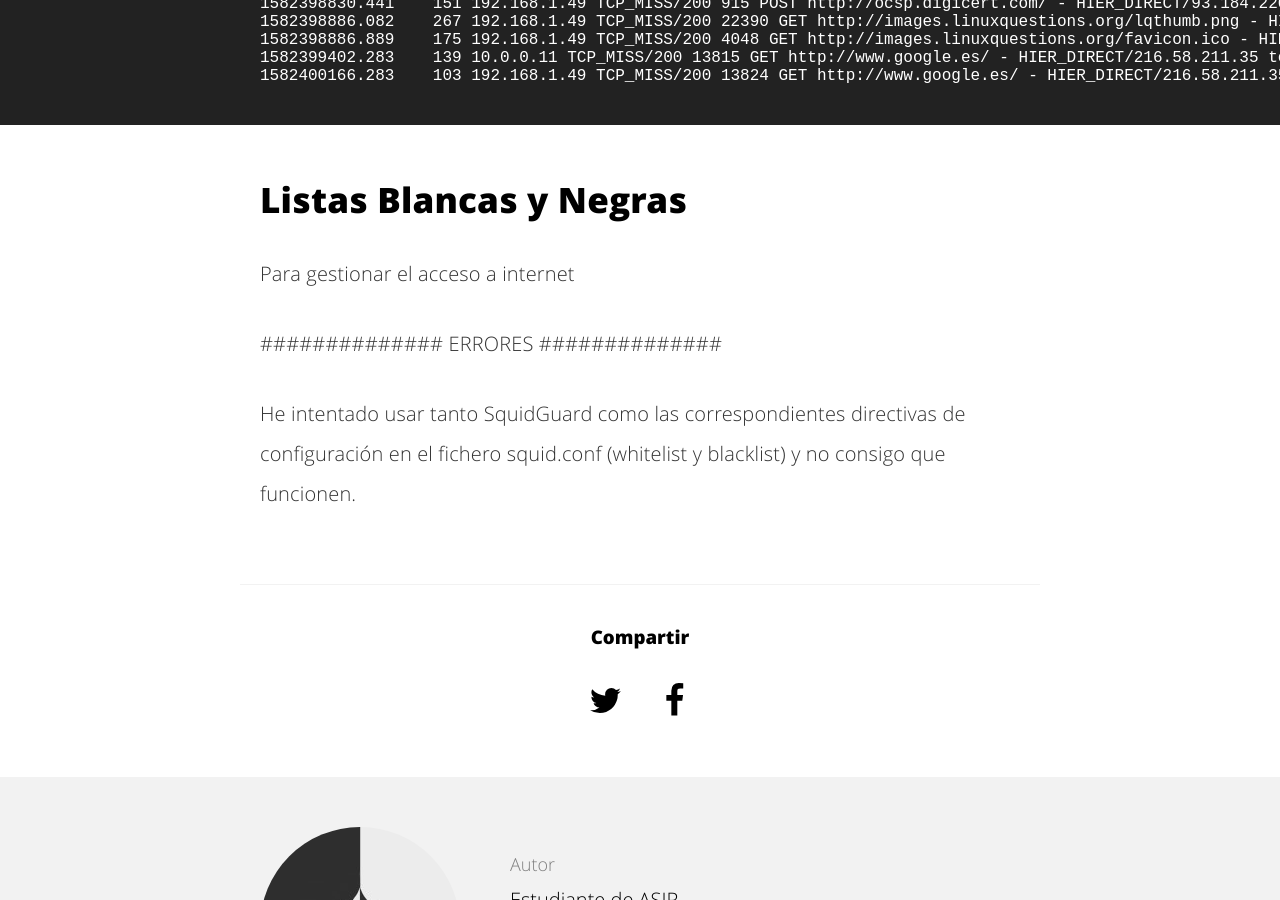
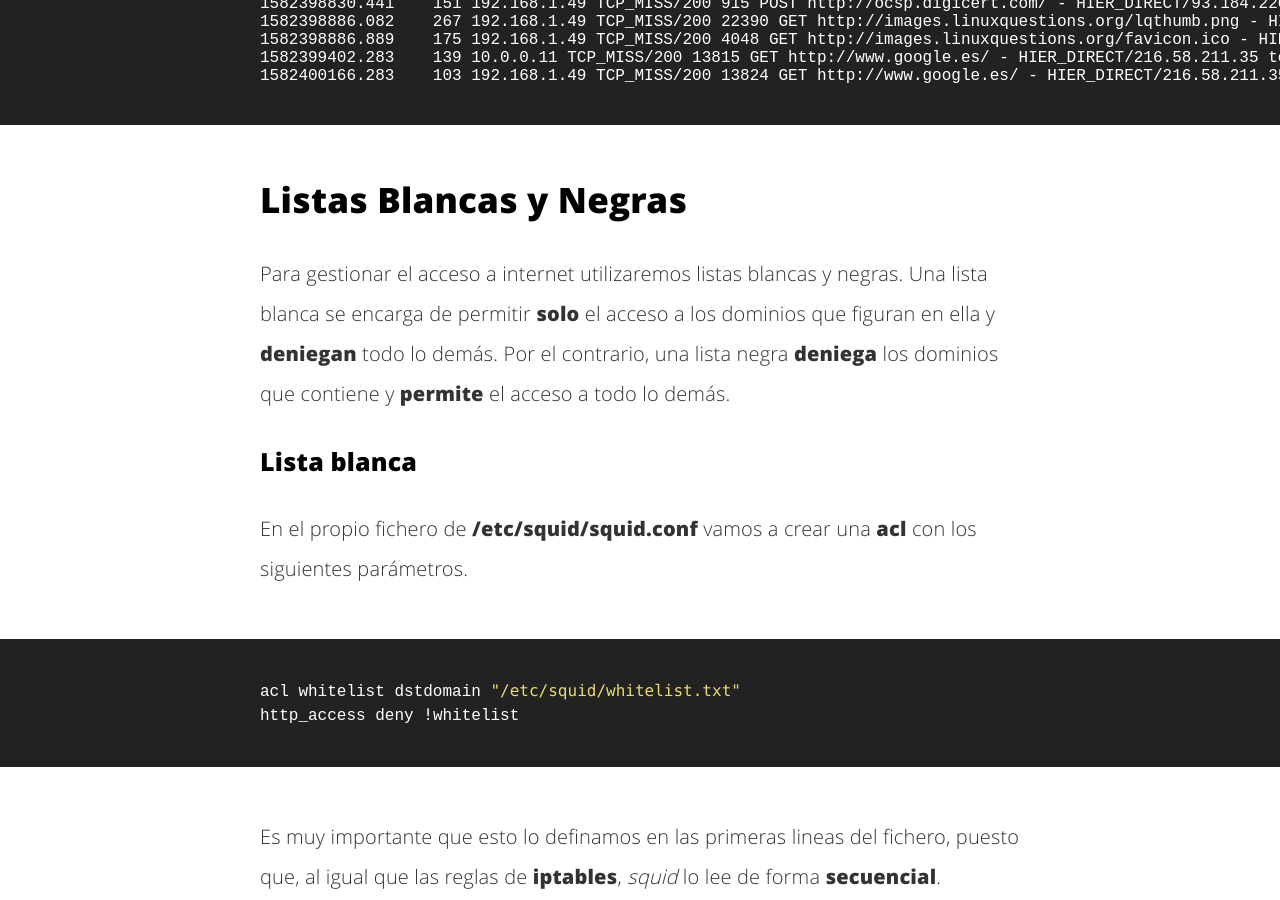
Before and after one commit to LuisaoStuff/blog, a Jekyll site: the page built from _posts/2020-02-23-Servidor-proxy:-Squid.markdown, in a window 1280 px wide and 900 px high, scrolled down 7833 px. Built offline with Jekyll 4.4.1, drawn with Linux system fonts in a browser that asks for light colours; our own code applies the rules of GitHub Pages for plain Markdown files; some of the changed text lies outside the part shown.

Commit message:
actualizo post de proxy

```diff
--- a/_posts/2020-02-23-Servidor-proxy:-Squid.markdown
+++ b/_posts/2020-02-23-Servidor-proxy:-Squid.markdown
@@ -150,12 +150,39 @@ Si mostramos el fichero de accesos del _proxy_ **/var/log/squid/access.log** pod
 
 ## Listas Blancas y Negras
 
-Para gestionar el acceso a internet
+Para gestionar el acceso a internet utilizaremos listas blancas y negras. Una lista blanca se encarga de permitir **solo** el acceso a los dominios que figuran en ella y **deniegan** todo lo demás. Por el contrario, una lista negra **deniega** los dominios que contiene y **permite** el acceso a todo lo demás.
 
+### Lista blanca
 
+En el propio fichero de **/etc/squid/squid.conf** vamos a crear una **acl** con los siguientes parámetros.
 
-##############
-ERRORES
-##############
+{% highlight bash %}
+acl whitelist dstdomain "/etc/squid/whitelist.txt"
+http_access deny !whitelist
+{% endhighlight %}
 
-He intentado usar tanto SquidGuard como las correspondientes directivas de configuración en el fichero squid.conf (whitelist y blacklist) y no consigo que funcionen.
+Es muy importante que esto lo definamos en las primeras lineas del fichero, puesto que, al igual que las reglas de **iptables**, _squid_ lo lee de forma **secuencial**.
+Después creamos el fichero que hemos indicado y vamos añadiendo los dominios que queramos que se puedan acceder. En mi caso he añadido solo a www.google.com, por lo que solo debería poder acceder a esa página. Recargamos la configuración con:
+
+{% highlight bash %}
+squid -k reconfigure
+{% endhighlight %}
+
+Y probamos a acceder a dos páginas:
+
+![](/images/EscenarioProxySQUID/whitelist.png)
+
+### Lista Negra
+
+De la misma forma, definimos otra acl (también situada en las primeras lineas del fichero), quedando así:
+
+{% highlight bash %}
+acl blacklist dstdomain "/etc/squid/blacklist.txt"
+http_access deny blacklist
+{% endhighlight %}
+
+Igualmente creamos el correspondiente fichero y en mi caso solo pondré www.google.com. Recargamos la configuración y probamos.
+
+![](/images/EscenarioProxySQUID/whitelist.png)
+
+Como podemos observar, ahora no nos permite el acceso a www.google.com pero sí nos permite acceder a cualquier otra página.
```
Also changed, not shown: images/EscenarioProxySQUID/blacklist.png (added), images/EscenarioProxySQUID/whitelist.png (added).
